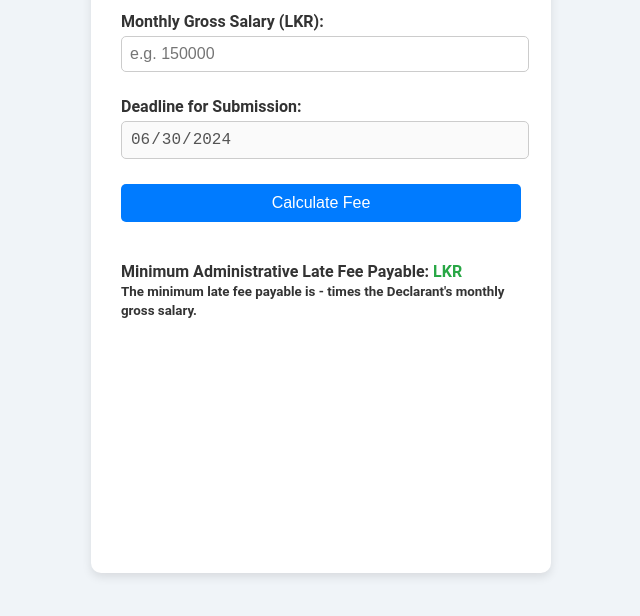
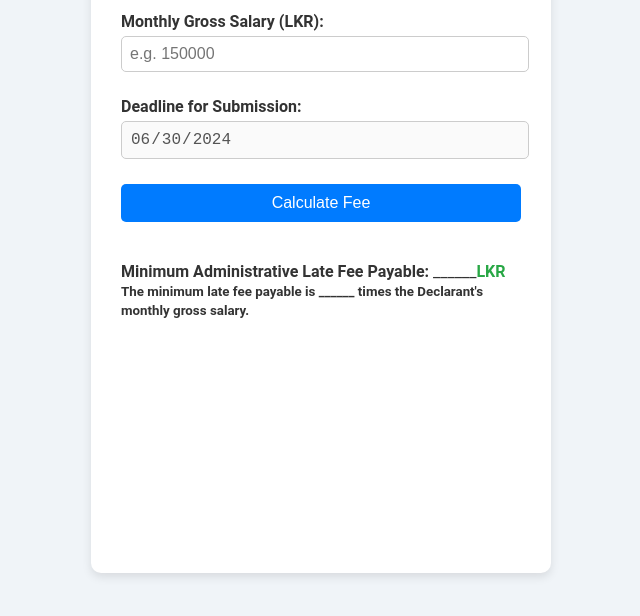
Before and after one commit to VeriteIT/Asset_declaration_fee_PFP, a plain HTML site: page index.html in a window 1280 px wide. Shown: the part 218-834 px from the top of the page, without its empty margins (319-959 px from the left). Drawn offline with nearby package versions, Linux system fonts and the light colour scheme.

Commit message:
Update index.html

```diff
--- a/index.html
+++ b/index.html
@@ -25,8 +25,8 @@
         <button onclick="calculateFee()">Calculate Fee</button>
 
         <div id="result">
-            <p><strong>Minimum Administrative Late Fee Payable:</strong> <span id="fee" style="color: #28a745;"></span> <span id="currency">LKR</span></p>
-            <p><small><strong>The minimum late fee payable is <span id="multiple">-</span> times the Declarant's monthly gross salary.</strong></small></p>
+            <p><strong>Minimum Administrative Late Fee Payable:</strong> <span id="fee" style="color: #28a745;"></span>______<span id="currency">LKR</span></p>
+            <p><small><strong>The minimum late fee payable is <span id="multiple">______</span> times the Declarant's monthly gross salary.</strong></small></p>
         </div>
 
         <canvas id="feeChart" width="400" height="200"></canvas>
```
